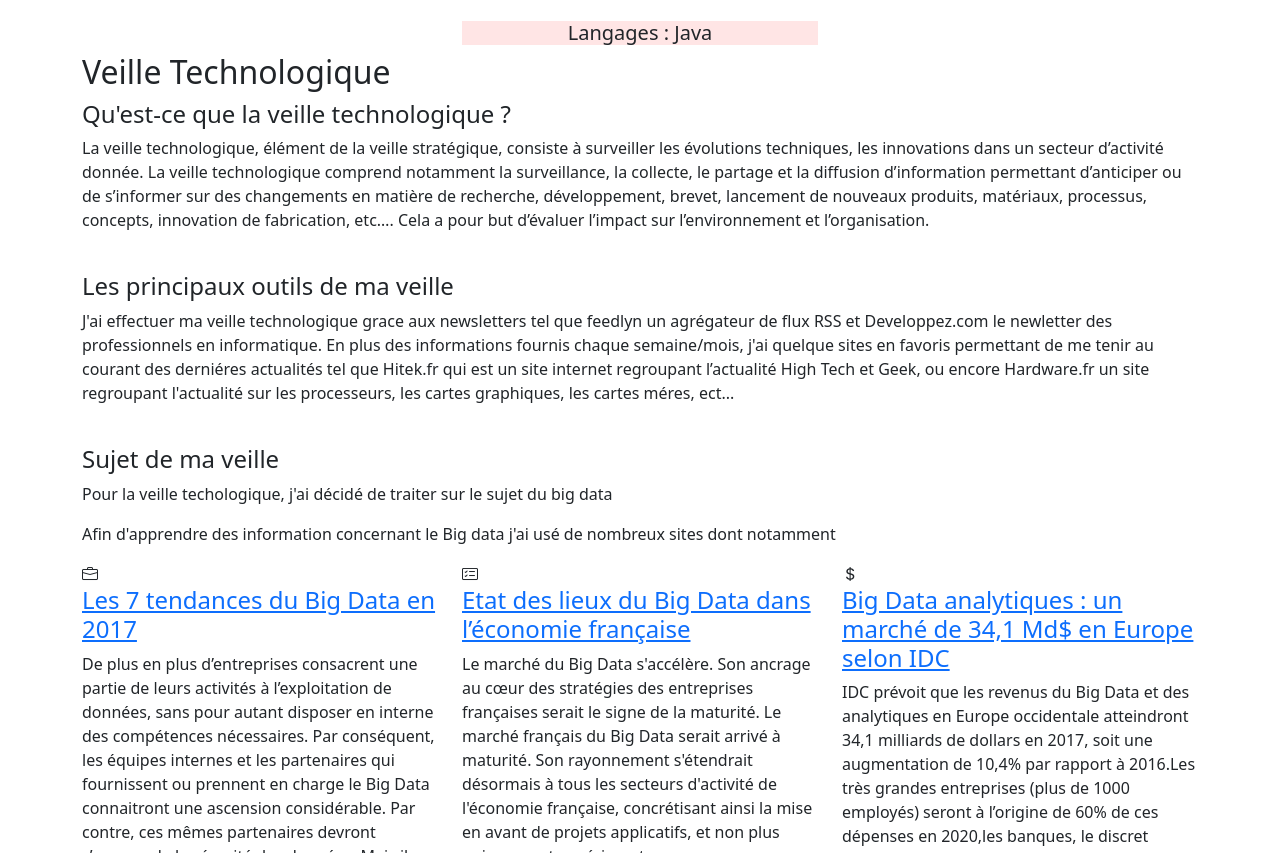
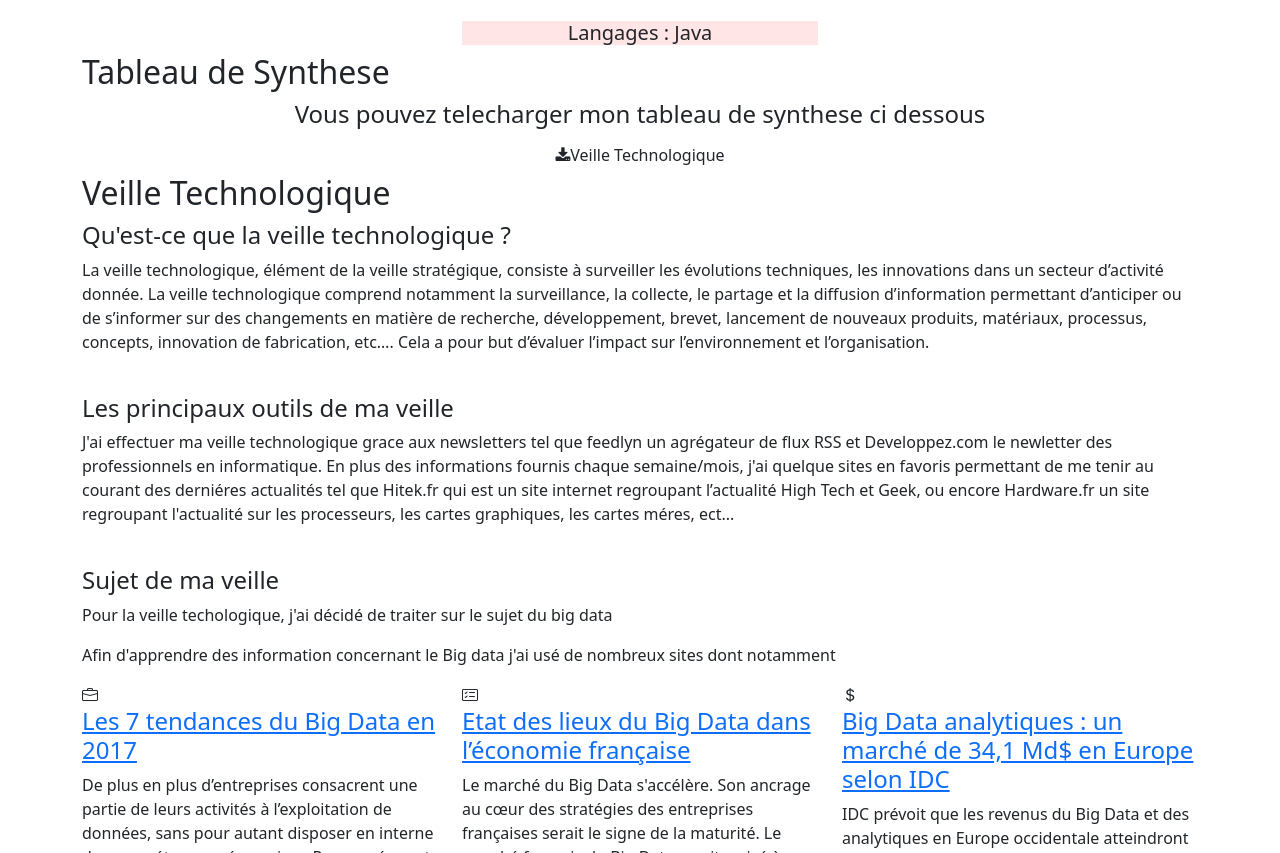
Before and after one commit to Astralale/Portfolio, a plain HTML site: page index.html in a window 1280 px wide. Shown: the part 3095-3948 px from the top of the page. Drawn offline with nearby package versions, Linux system fonts and the light colour scheme; files that its build step writes are made by us from their sources.

Commit message:
feat: Ajout tableau de synthese

```diff
--- a/index.html
+++ b/index.html
@@ -354,7 +354,23 @@
 
       </div>
     </section><!-- End Portfolio Section -->
+    <!-- ======= Services Section ======= -->
+    <section id="synthese" class="services">
+      <div class="container">
 
+        <div class="section-title">
+          <h2>Tableau de Synthese</h2>
+        </div>
+
+        <div style="text-align: center;"><h4>Vous pouvez telecharger mon tableau de synthese ci dessous</h4>
+          <a href="assets/img/Tableau%20de%20suivi%20de%20veille%20technologique%20BTS%20SIO%20–%20Copie%20(1).xlsx" target="_blank">
+            <button class="btn" ><i class="fa fa-download"></i>Veille Technologique</button>
+          </a>
+        </div>
+      </div>
+
+
+    </section><!-- End Services Section -->
     <!-- ======= Services Section ======= -->
     <section id="services" class="services">
       <div class="container">
```
